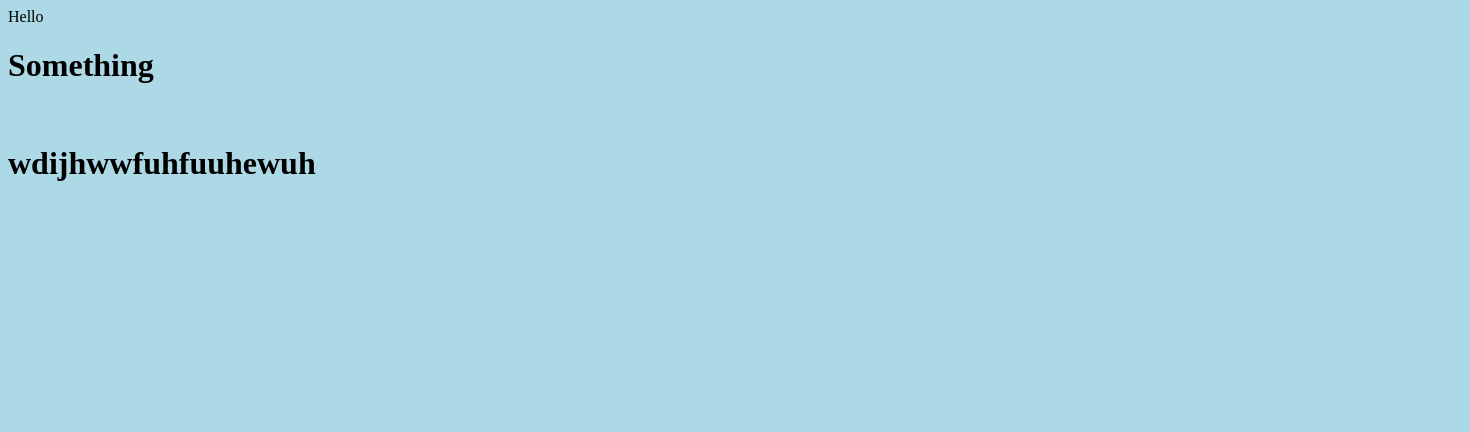
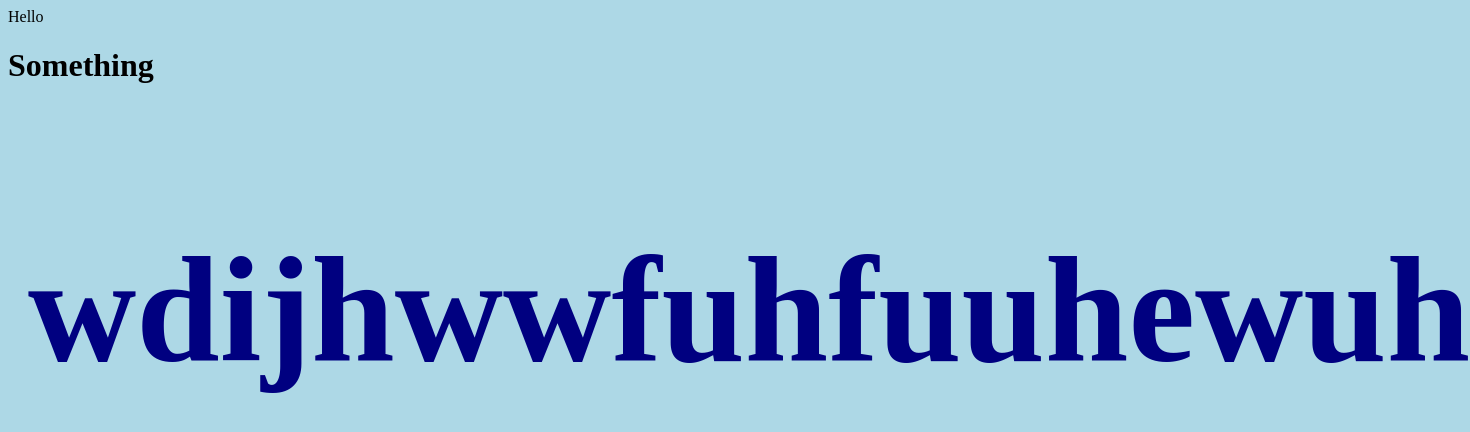
Before and after one commit to retrok9/retrok9.github.io, a plain HTML site: page index.html in a window 1280 px wide. Shown: the whole page, 1470 px wide, since content can reach past the window. Drawn offline with Linux system fonts and the light colour scheme.

Commit message:
Fix selector for bigasstext class in CSS

```diff
--- a/example.css
+++ b/example.css
@@ -2,7 +2,7 @@ body {
   background-color: lightblue;
 }
 
-bigasstext {
+.bigasstext {
   color: navy;
   margin-left: 20px;
   font-size: 150px;
```
